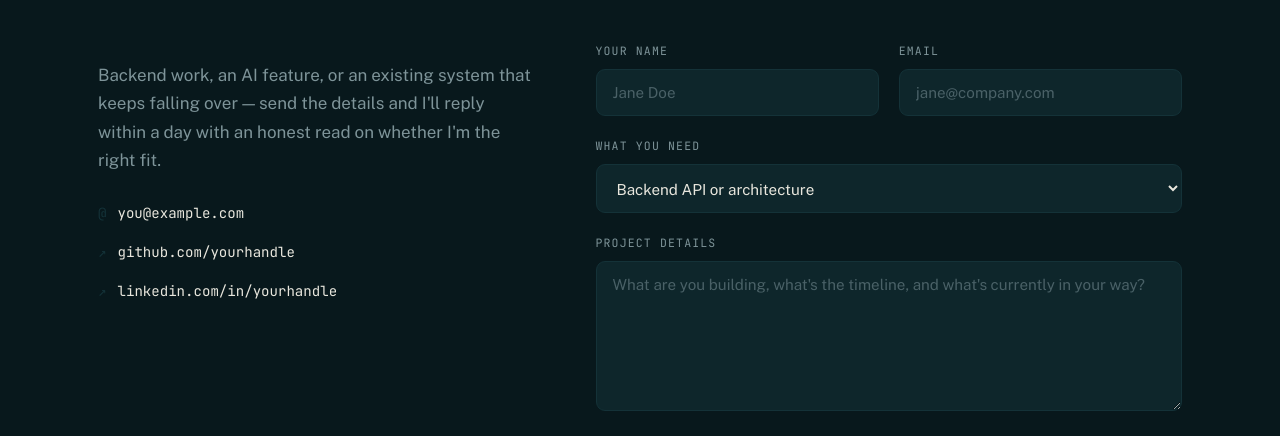
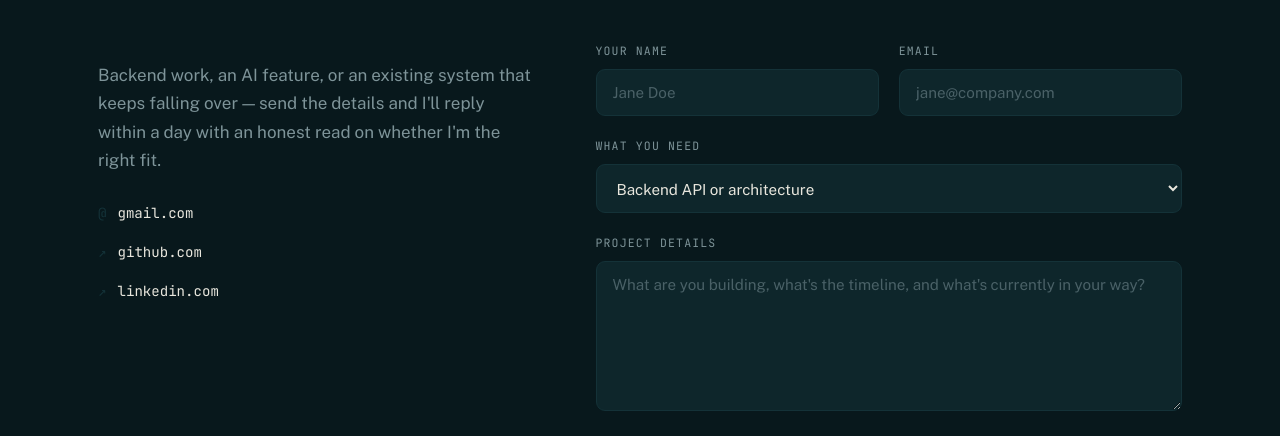
Before and after one commit to SalmanKhandakarhub/portfolio-site, a plain HTML site: page contact.html in a window 1280 px wide. Shown: the part 344-780 px from the top of the page. Drawn offline with nearby package versions, Linux system fonts and the light colour scheme.

```diff
--- a/contact.html
+++ b/contact.html
@@ -52,10 +52,10 @@
       <p>Backend work, an AI feature, or an existing system that keeps falling over — send the details and I'll reply within a day with an honest read on whether I'm the right fit.</p>
       <div class="contact__direct">
         <!-- EDIT:EMAIL — your real address -->
-        <a href="mailto:you@example.com"><span>@</span> you@example.com</a>
+        <a href="salman:salmankhandakar.123@gmail.com"><span>@</span>gmail.com</a>
         <!-- EDIT:LINKS -->
-        <a href="https://github.com/yourhandle" target="_blank" rel="noopener"><span>↗</span> github.com/yourhandle</a>
-        <a href="https://linkedin.com/in/yourhandle" target="_blank" rel="noopener"><span>↗</span> linkedin.com/in/yourhandle</a>
+        <a href="https://github.com/SalmanKhandakarhub" target="_blank" rel="noopener"><span>↗</span>github.com</a>
+        <a href="https://www.linkedin.com/in/salman-khandakar-b0417415a/" target="_blank" rel="noopener"><span>↗</span> linkedin.com</a>
       </div>
     </div>
 
```
